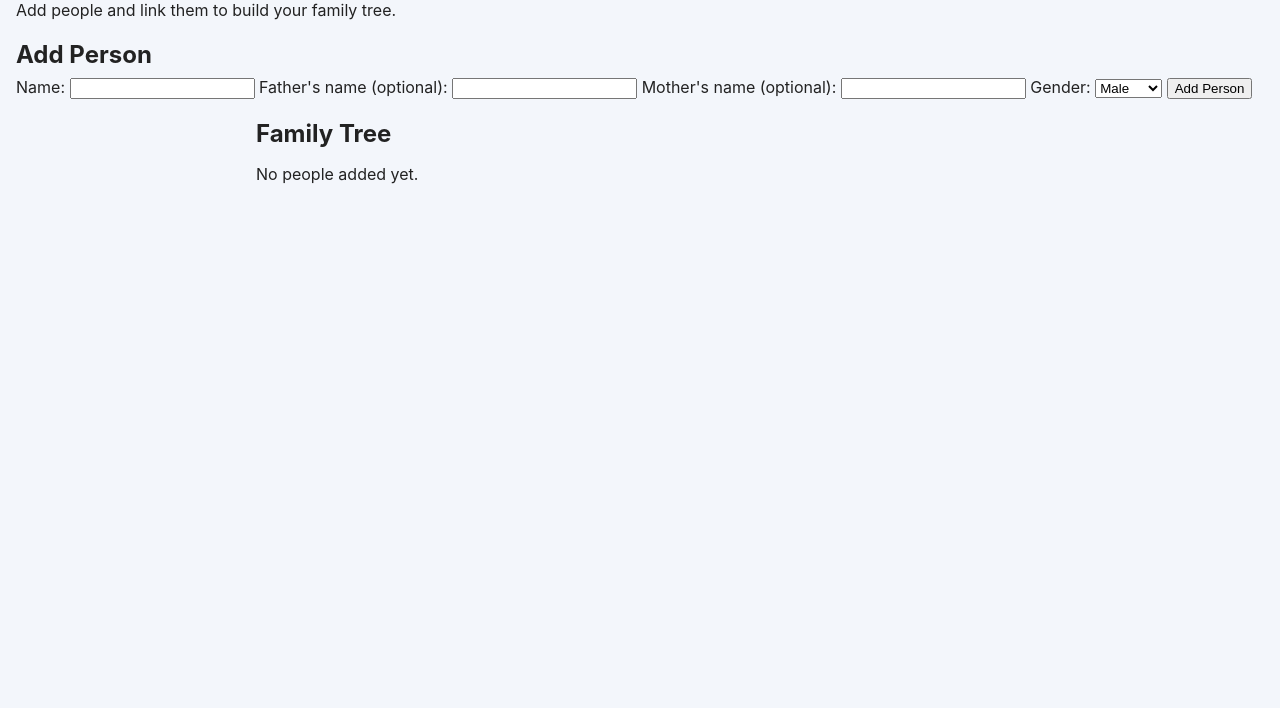
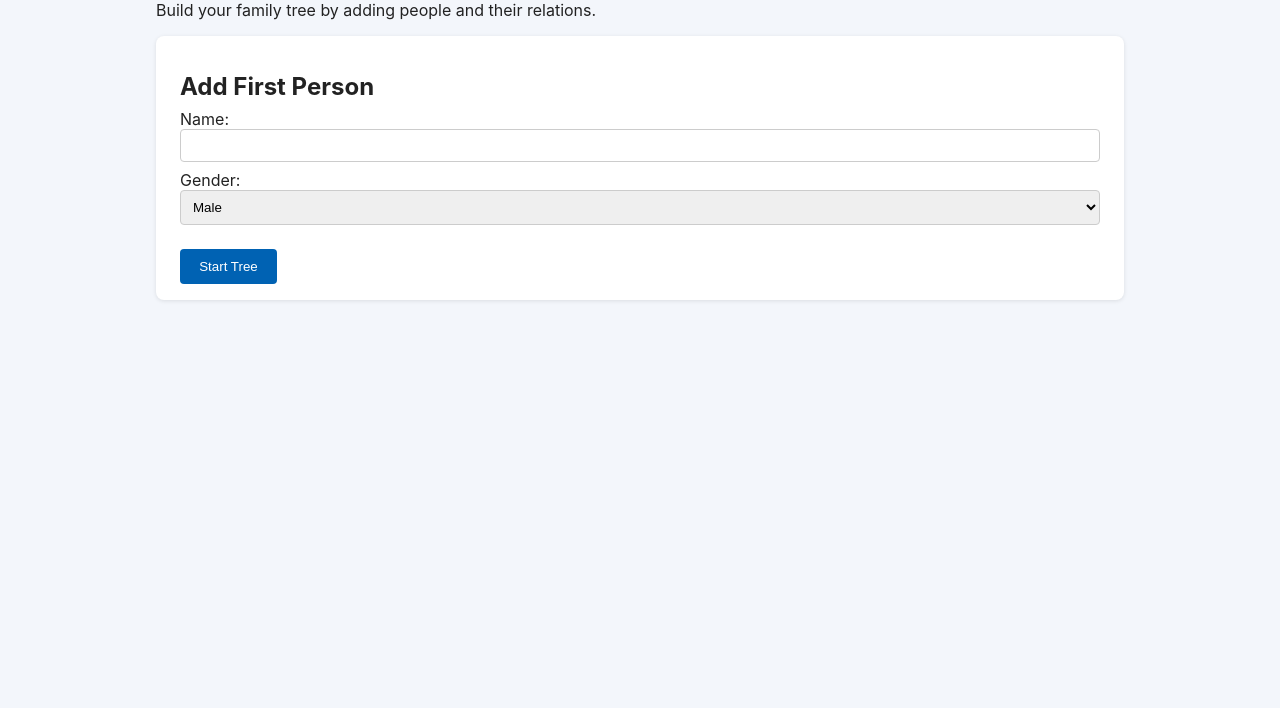
Before and after one commit to MYG-1107/kutumbam, a plain HTML site: page index.html in a window 1280 px wide. Shown: the part 92-800 px from the top of the page. Drawn offline with Linux system fonts and the light colour scheme.

Commit message:
Rename title and update family tree form

```diff
--- a/index.html
+++ b/index.html
@@ -3,45 +3,51 @@
 <head>
   <meta charset="UTF-8" />
   <meta name="viewport" content="width=device-width, initial-scale=1.0"/>
-  <title>Kinly Family Tree</title>
+  <title>Kutumbam | Family Tree</title>
   <link rel="stylesheet" href="styles.css" />
 </head>
 <body>
-  <h1>Kinly Family Tree</h1>
-  <p>Add people and link them to build your family tree.</p>
+  <div id="app">
+    <h1>Kutumbam</h1>
+    <p>Build your family tree by adding people and their relations.</p>
 
-  <!-- Add Person Form -->
-  <div id="form-container">
-    <h2>Add Person</h2>
-    <form id="person-form">
+    <!-- Add starting person (head of the tree) -->
+    <div id="initial-form-container">
+      <h2>Add First Person</h2>
+      <form id="initial-person-form">
         <label>
           Name:
-        <input type="text" id="name" required />
-      </label>
-      <label>
-        Father's name (optional):
-        <input type="text" id="father-name" />
-      </label>
-      <label>
-        Mother's name (optional):
-        <input type="text" id="mother-name" />
+          <input type="text" id="initial-name" required />
         </label>
         <label>
           Gender:
-        <select id="gender" required>
+          <select id="initial-gender" required>
             <option value="male">Male</option>
             <option value="female">Female</option>
             <option value="other">Other</option>
           </select>
         </label>
-      <button type="submit">Add Person</button>
+        <button type="submit">Start Tree</button>
       </form>
     </div>
 
-  <!-- Main Tree View -->
-  <div id="tree">
-    <h2>Family Tree</h2>
-    <p>No people added yet.</p>
+    <!-- Central tree view -->
+    <div class="tree-container">
+      <div id="tree"></div>
+    </div>
+
+    <!-- Hover popup: add relations -->
+    <div id="add-popup" class="hidden">
+      <div class="popup-content">
+        <h4>Add relation for <span id="popup-name"></span></h4>
+        <button id="add-father">Add Father</button>
+        <button id="add-mother">Add Mother</button>
+        <button id="add-brother">Add Brother</button>
+        <button id="add-sister">Add Sister</button>
+        <button id="add-son">Add Son</button>
+        <button id="add-daughter">Add Daughter</button>
+      </div>
+    </div>
   </div>
 
   <script src="app.js"></script>
```
Lines whose indentation alone changed are shown as unchanged.
